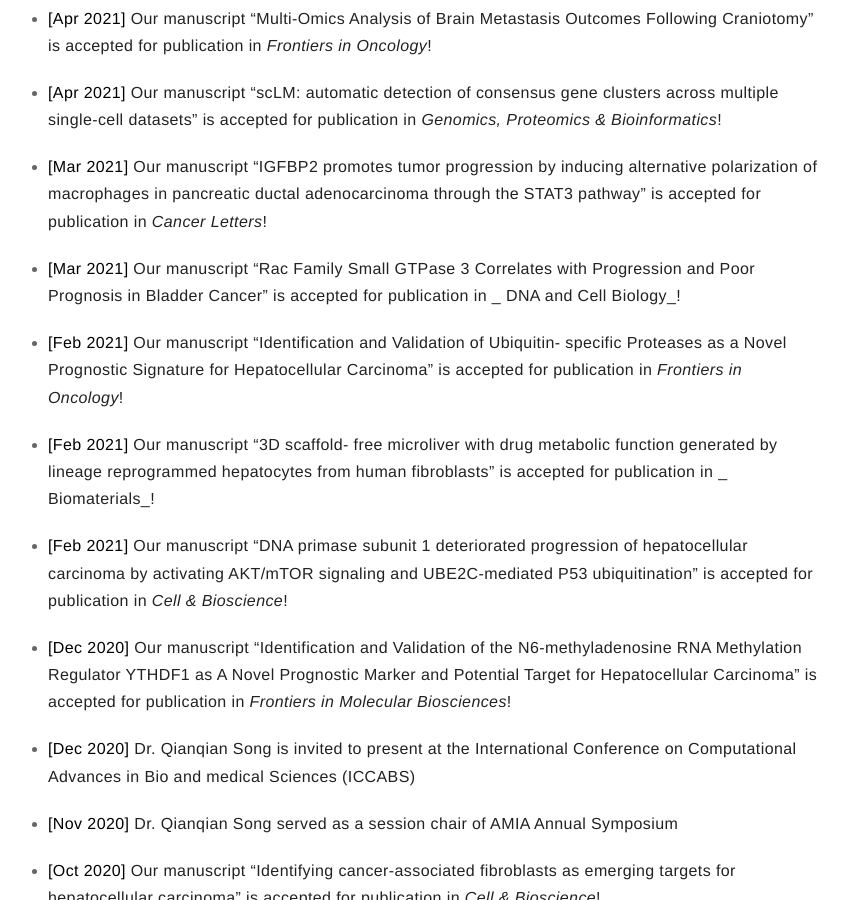
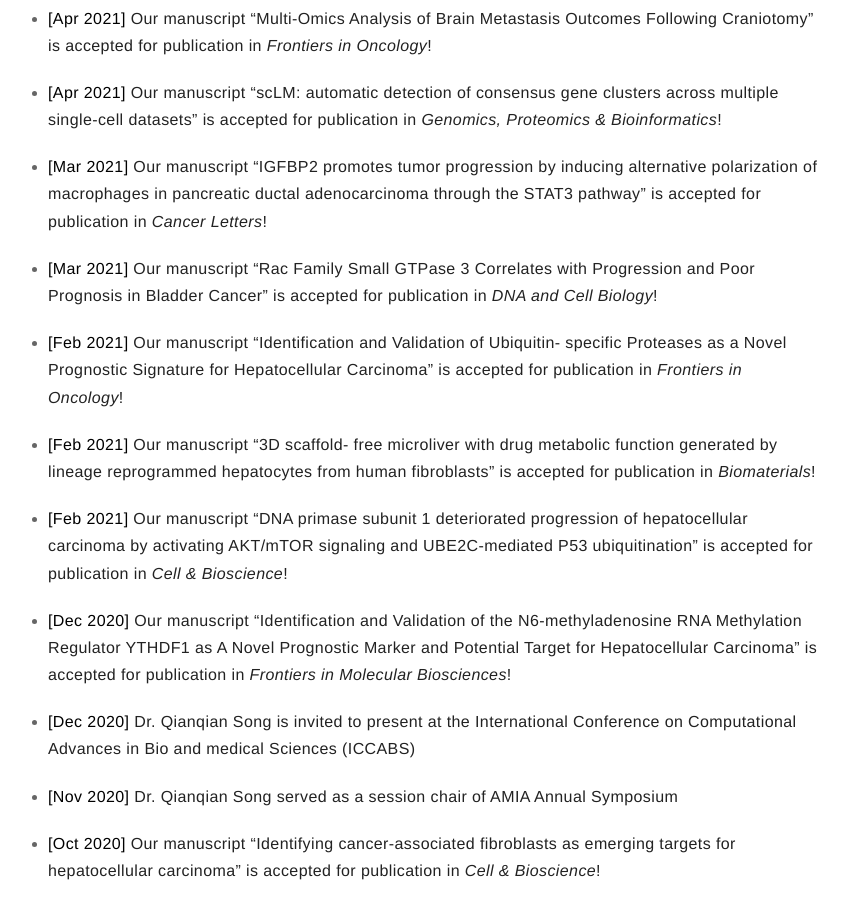
Before and after one commit to QSong-github/SongLab, a Jekyll site: the page built from pages/news.md, in a window 1280 px wide and 900 px high, scrolled down 4757 px. Shown: the whole window, without its empty margins (227-1074 px from the left). Built offline with Jekyll 4.4.1, drawn with Linux system fonts in a browser that asks for light colours; some of the changed text lies outside the part shown.

Commit message:
Update news.md

```diff
--- a/pages/news.md
+++ b/pages/news.md
@@ -51,7 +51,7 @@
 
 * **[Mar 2023]** Dr. Qianqian Song served as an ad-hoc reviewer for ESF proposal
 
-* **[Mar 2023]** Dr. Qianqian Song is invited as the Guest Editor in _ Journal of Personalized Medicine_
+* **[Mar 2023]** Dr. Qianqian Song is invited as the Guest Editor in _Journal of Personalized Medicine_
 
 * **[Mar 2023]** Dr. Qianqian Song is invited to present at the 19th Annual Meeting of the MidSouth Computational Biology and Bioinformatics Society (MCBIOS)
 
@@ -111,7 +111,7 @@
 
 * **[Feb 2022]** Dr. Qianqian Song is invited to present at the WFBCCC CGM retreat
 
-* **[Jan 2022]** Our manuscript “Flap endonuclease 1 Facilitated Hepatocellular Carcinoma Progression by Enhancing USP7/MDM2- mediated P53 Inactivation” is accepted for publication in _ International journal of biological sciences_!
+* **[Jan 2022]** Our manuscript “Flap endonuclease 1 Facilitated Hepatocellular Carcinoma Progression by Enhancing USP7/MDM2- mediated P53 Inactivation” is accepted for publication in _International journal of biological sciences_!
 
 * **[Dec 2021]** Our manuscript “Intrapleural nano-immunotherapeutic promotes innate and adaptive immune responses to enhance anti-PD-L1 therapy for malignant pleural effusion” is accepted for publication in _Nature Nanotechnology_!
 
@@ -139,11 +139,11 @@
 
 * **[Mar 2021]** Our manuscript “IGFBP2 promotes tumor progression by inducing alternative polarization of macrophages in pancreatic ductal adenocarcinoma through the STAT3 pathway” is accepted for publication in _Cancer Letters_!
 
-* **[Mar 2021]** Our manuscript “Rac Family Small GTPase 3 Correlates with Progression and Poor Prognosis in Bladder Cancer” is accepted for publication in _ DNA and Cell Biology_!
+* **[Mar 2021]** Our manuscript “Rac Family Small GTPase 3 Correlates with Progression and Poor Prognosis in Bladder Cancer” is accepted for publication in _DNA and Cell Biology_!
 
 * **[Feb 2021]** Our manuscript “Identification and Validation of Ubiquitin- specific Proteases as a Novel Prognostic Signature for Hepatocellular Carcinoma” is accepted for publication in _Frontiers in Oncology_!
 
-* **[Feb 2021]** Our manuscript “3D scaffold- free microliver with drug metabolic function generated by lineage reprogrammed hepatocytes from human fibroblasts” is accepted for publication in _ Biomaterials_!
+* **[Feb 2021]** Our manuscript “3D scaffold- free microliver with drug metabolic function generated by lineage reprogrammed hepatocytes from human fibroblasts” is accepted for publication in _Biomaterials_!
 
 * **[Feb 2021]** Our manuscript “DNA primase subunit 1 deteriorated progression of hepatocellular carcinoma by activating AKT/mTOR signaling and UBE2C-mediated P53 ubiquitination” is accepted for publication in _Cell & Bioscience_!
 
```
Also changed, not shown: other parts of pages/news.md (+1 -1 lines).
